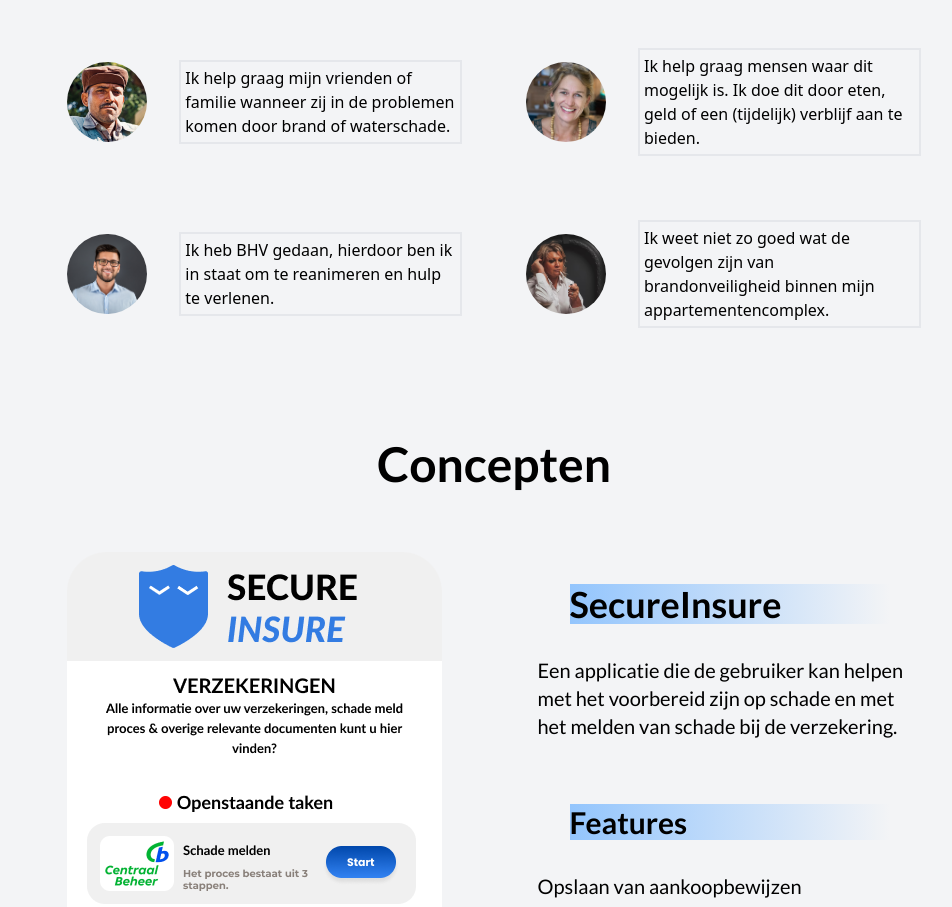
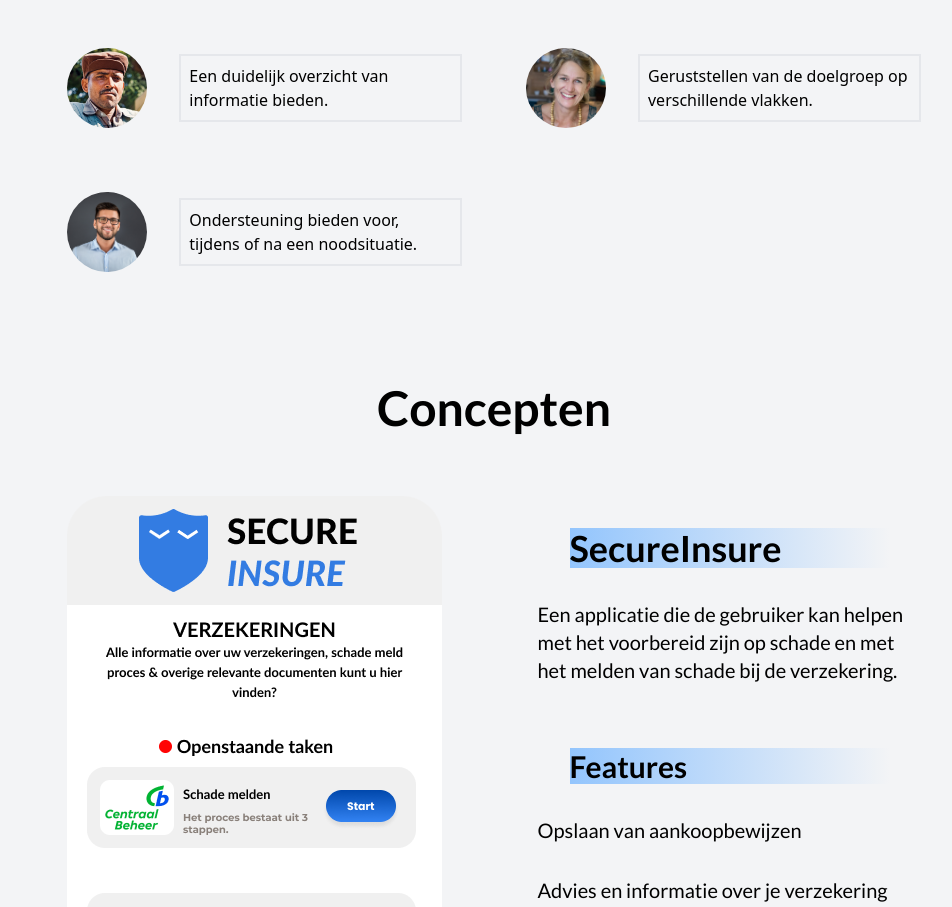
Before and after one commit to TimoWieme/rookvrij-onepager, a website: page src/index.html in a window 1280 px wide. Shown: the part 1840-2747 px from the top of the page, without its empty margins (146-1098 px from the left). Drawn offline with nearby package versions, Linux system fonts and the light colour scheme; files that its build step writes are made by us from their sources.

Commit message:
minor styling/content changes

```diff
--- a/src/index.html
+++ b/src/index.html
@@ -48,19 +48,15 @@
       <div class="grid grid-cols-2 grid-rows-2 gap-16 w-2/3 mx-auto mt-12">
         <div class="w-full h-full flex flex-row gap-8 text-start items-center">
           <img src="images/man_1.jpg" class="w-20 h-20 object-cover rounded-full" alt="" />
-          <div class="border-solid border-2 p-1 w-full"> Ik help graag mijn vrienden of familie wanneer zij in de problemen komen door brand of waterschade. </div>
+          <div class="border-solid border-2 p-2 w-full"> Een duidelijk overzicht van informatie bieden. </div>
         </div>
         <div class="w-full h-full flex flex-row gap-8 items-center">
           <img src="images/vrouw_1.jpg" class="w-20 h-20 object-cover rounded-full" alt="" />
-          <div class="border-solid border-2 p-1 w-full">Ik help graag mensen waar dit mogelijk is. Ik doe dit door eten, geld of een (tijdelijk) verblijf aan te bieden. </div>
+          <div class="border-solid border-2 p-2 w-full">Geruststellen van de doelgroep op verschillende vlakken. </div>
         </div>
         <div class="w-full h-full flex flex-row gap-8 items-center">
           <img src="images/man_2.jpg" class="w-20 h-20 object-cover rounded-full" alt="" />
-          <div class="border-solid border-2 p-1 w-full">  Ik heb BHV gedaan, hierdoor ben ik in staat om te reanimeren en hulp te verlenen.  </div>
-        </div>
-        <div class="w-full h-full flex flex-row gap-8 items-center">
-          <img src="images/vrouw_2.avif" class="w-20 h-20 object-cover rounded-full" alt="" />
-          <div class="border-solid border-2 p-1 w-full"> Ik weet niet zo goed wat de gevolgen zijn van brandonveiligheid binnen mijn appartementencomplex. </div>
+          <div class="border-solid border-2 p-2 w-full"> Ondersteuning bieden voor, tijdens of na een noodsituatie. </div>
         </div>
       </div>
     </div>
@@ -88,7 +84,7 @@
                 <p class="text-xl font-lato mb-8">Hulp aanbieden bij een drop</p>
                 <p class="text-xl font-lato mb-8">Geruststellen van slachtoffers</p>
             </div>
-            <img src="images/concept/caredrop.png" class="border-2 border-blue-700 rounded-xl">
+            <img src="images/concept/caredrop.png" class="">
         </div>
 
         <div class="m-16 flex gap-24 justify-center">
```
Also changed, not shown: src/images/Persona_v2.png.
